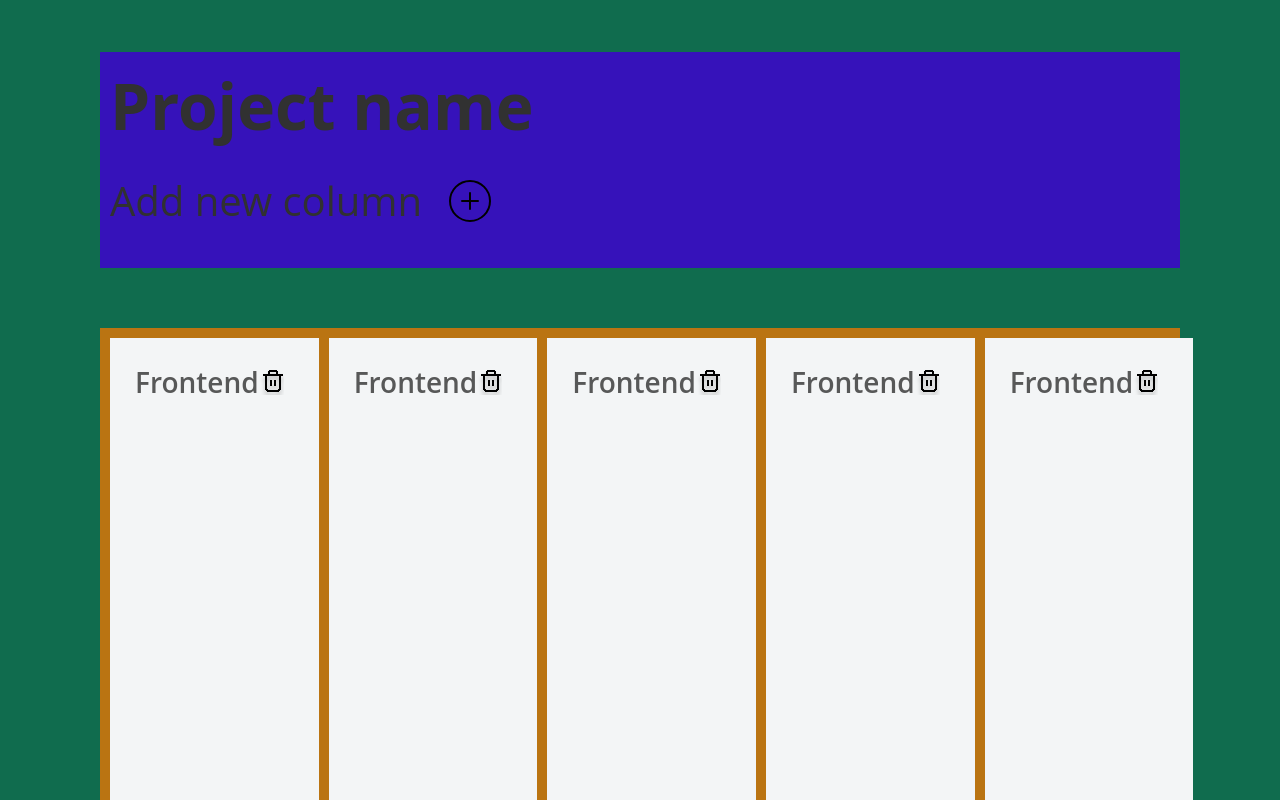
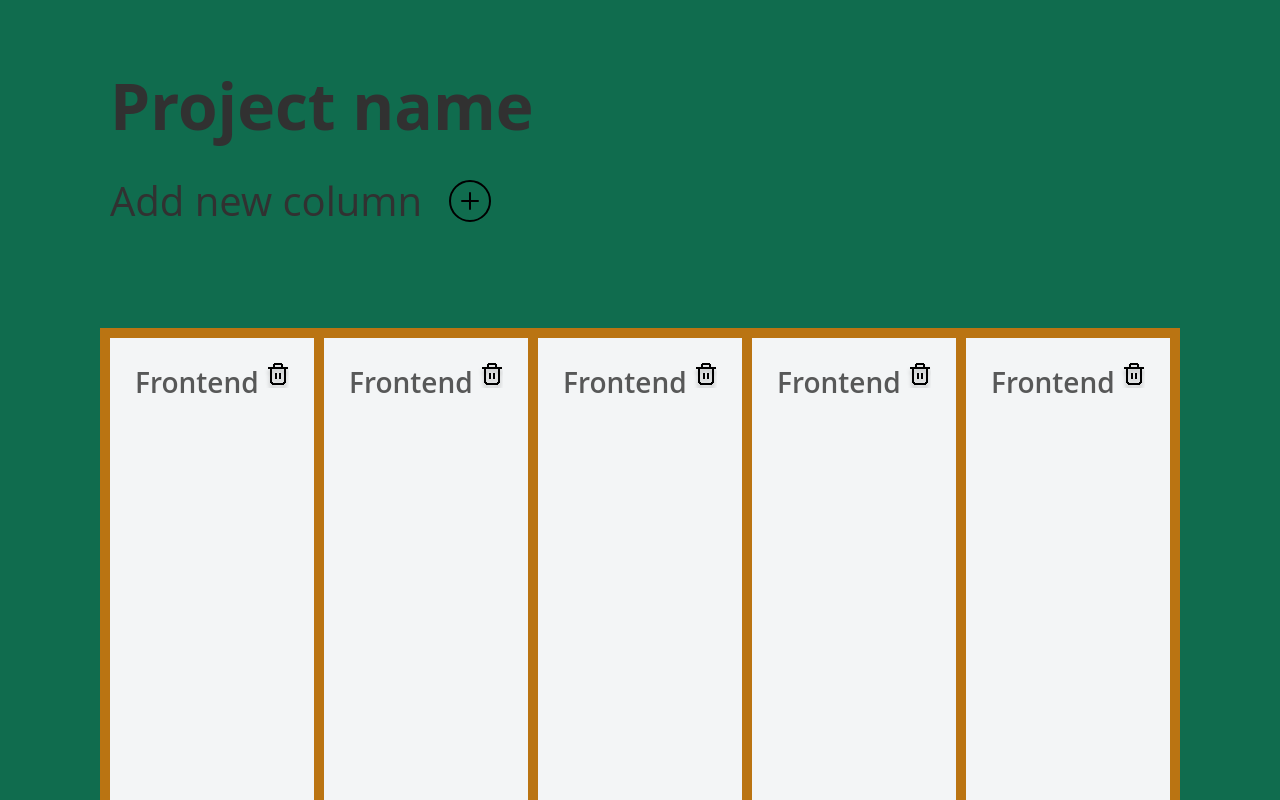
Before and after one commit to PaulZhemanov/todolist2.0, a React (Create React App) app: page / in a window 1280 px wide. Shown: the top 800 px of the page. Built offline with nearby package versions, Linux system fonts and the light colour scheme.

Commit message:
min-height: 100vh

```diff
--- a/src/App.tsx
+++ b/src/App.tsx
@@ -10,7 +10,7 @@ const Root = styled.div`
   display: flex;
   flex-direction: column;
   padding: 52px 100px;
-  height: 100vh;
+  min-height: 100vh;
   background: #106c4e;
 `
 
@@ -19,7 +19,7 @@ const Body = styled.div`
   justify-content: space-between;
   height: 100vh;
   padding: 10px;
-  /* flex: 1;  */
+  flex: 1;
   /* box-sizing: border-box; */
   background: #ba7412;
 `
--- a/src/components/Header.tsx
+++ b/src/components/Header.tsx
@@ -19,7 +19,7 @@ const Root = styled.div`
   flex-direction: column;
   padding: 10px 10px 40px 10px;
   align-items: flex-start;
-  background: #3612ba;
+  /* background: #3612ba; */
 `
 
 const Header: React.FC<IProps> = () => {
--- a/src/components/Todolist.tsx
+++ b/src/components/Todolist.tsx
@@ -27,7 +27,10 @@ const Root = styled.div`
   width: 423px;
   height: 100vh;
   background: #f3f5f6;
-  flex:1;
+  /* flex: 1; */
+  justify-content: space-between;
+  /* align-items: center; */
+  width: 100%;
 `
 
 const TodoList: React.FC<IProps> = () => {
@@ -37,18 +40,18 @@ const TodoList: React.FC<IProps> = () => {
     opacity: 0.8;
 
   `
-  const StyledRow = styled(Row)`
-    justify-content: space-between;
-    align-items: center;
-    width: 100%;
-  `
+  // const StyledRow = styled(Row)`
+
+  // `
   return (
     <Root>
-      <StyledRow>
+      {/* <StyledRow> */}
+
         <Title>Frontend</Title>
         <Bin />
-      </StyledRow>
-      <SizedBox width={10} />
+
+
+      {/* </StyledRow> */}
     </Root>
   )
 }
```
